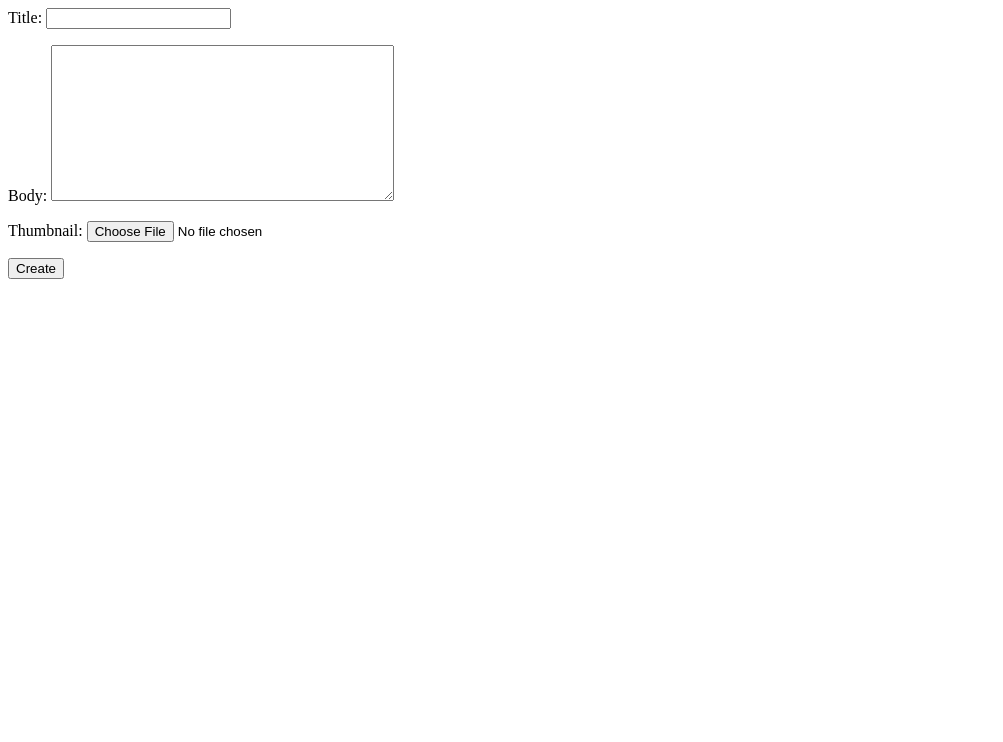
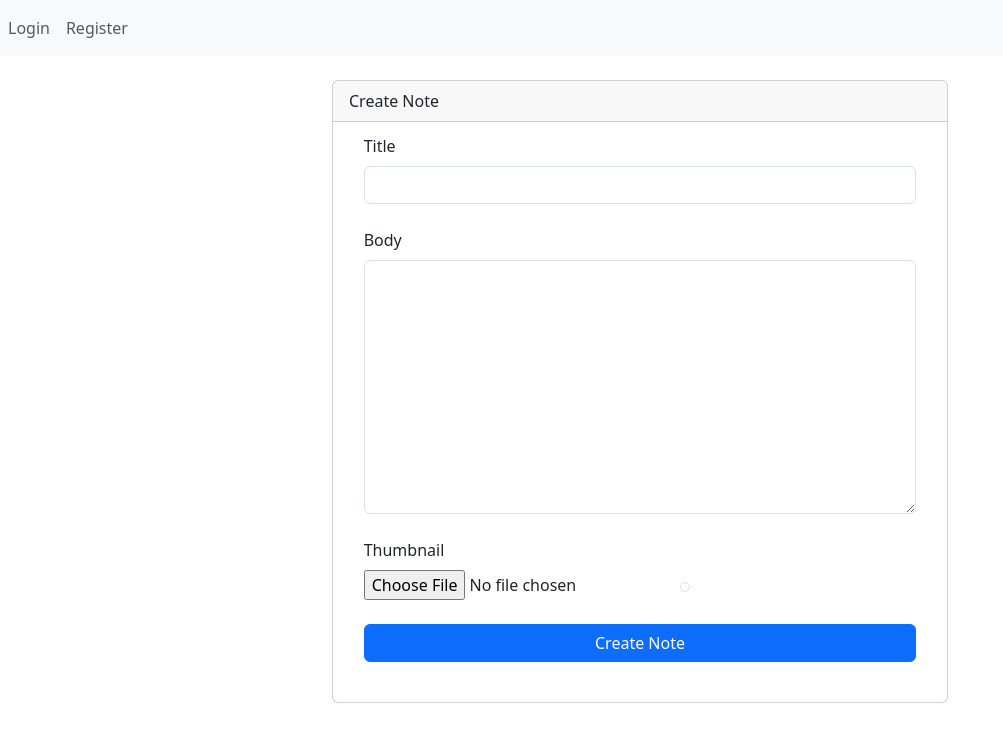
Before and after one commit to bagheriAlmas/djang-pdf-generator, a Django app: page /note/create/ in a window 1280 px wide. Shown: the top 742 px of the page, without its empty margins (0-1003 px from the left). Run offline with Django 4.2, Linux system fonts and the light colour scheme; some libraries are stand-ins or nearby versions.

Commit message:
Create create_note.html to Allow Users create own notes

```diff
--- a/templates/notes/create_note.html
+++ b/templates/notes/create_note.html
@@ -1,5 +1,46 @@
-<form method="post">
-    {% csrf_token %}
-    {{ form.as_p }}
-    <button type="submit">Create</button>
-</form>
+{% include 'base.html' %}
+
+<div class="container w-50">
+    <div class="card mt-4">
+        <div class="card-header">
+            Create Note
+        </div>
+        <div class="card-body" style="padding: 2% 5% 0 5%">
+            <form method="post" enctype="multipart/form-data">
+                {% csrf_token %}
+                <!-- Title input -->
+                <div class="form-outline mb-4">
+                    <label class="form-label" for="id_title">Title</label>
+                    <input type="text" id="id_title" class="form-control" name="title"
+                           required/>
+                </div>
+
+                <!-- Password input -->
+                <div class="form-outline mb-4">
+                    <label class="form-label" for="id_body">Body</label>
+                    <textarea cols="40" rows="10" required id="id_body" class="form-control"
+                              name="body"></textarea>
+                </div>
+
+                <!-- File input -->
+                <div class="form-outline mb-4">
+                    <label class="form-label" for="id_body">Thumbnail</label>
+                    <br/>
+                    <input type="file" name="thumbnail" accept="image/*" id="id_thumbnail">
+                    <img class="img-thumbnail" style="max-width: 72px; max-height: 72px" src="{{ object.thumbnail.url }}" alt="{{ object.title }}">
+
+                </div>
+                <!-- Submit button -->
+                <button type="submit" class="btn btn-primary btn-block mb-4 w-100">Create Note</button>
+
+            </form>
+            {% if form.non_field_errors %}
+                <div class="alert alert-danger">
+                    {% for error in form.non_field_errors %}
+                        {{ error }}
+                    {% endfor %}
+                </div>
+            {% endif %}
+        </div>
+    </div>
+</div>
```
